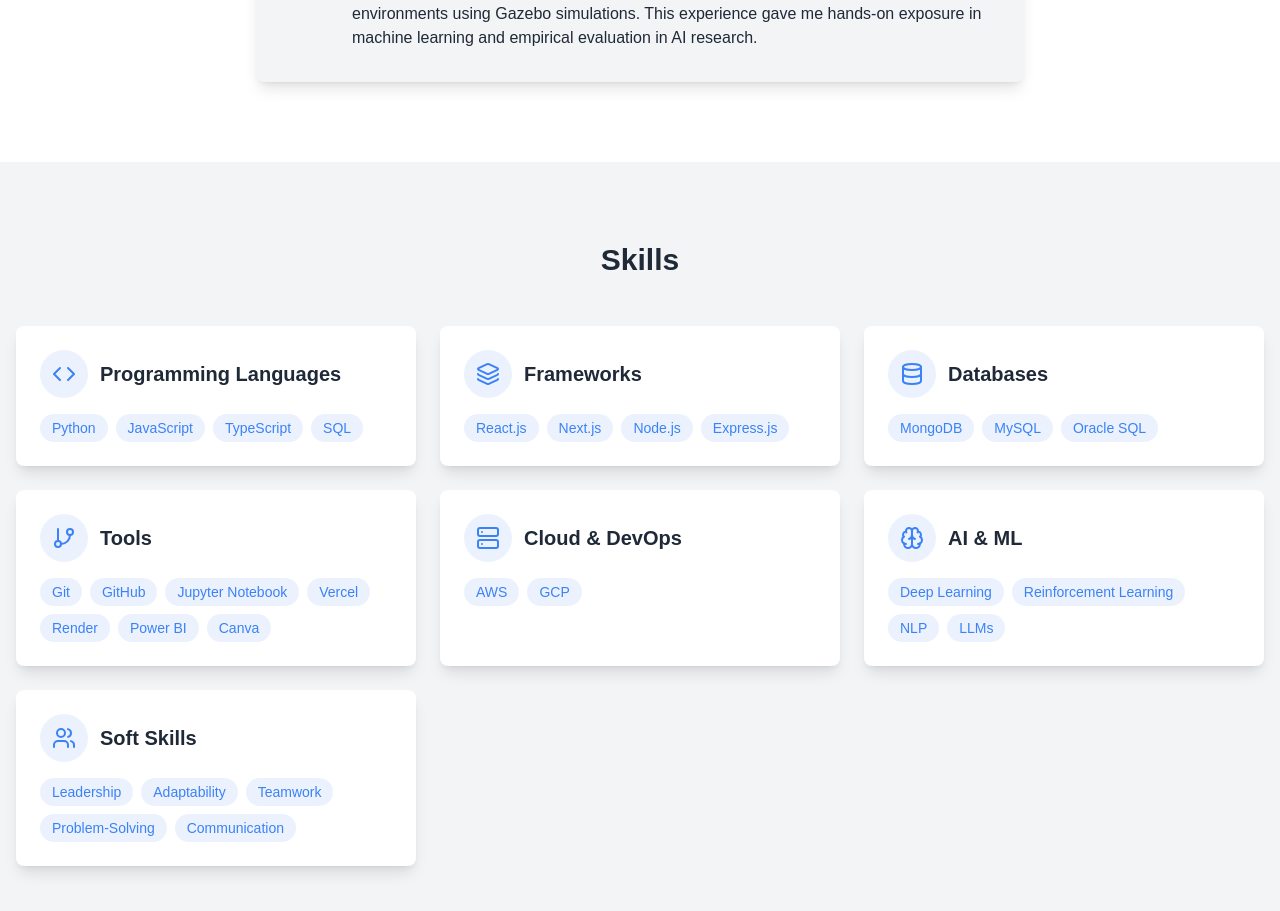
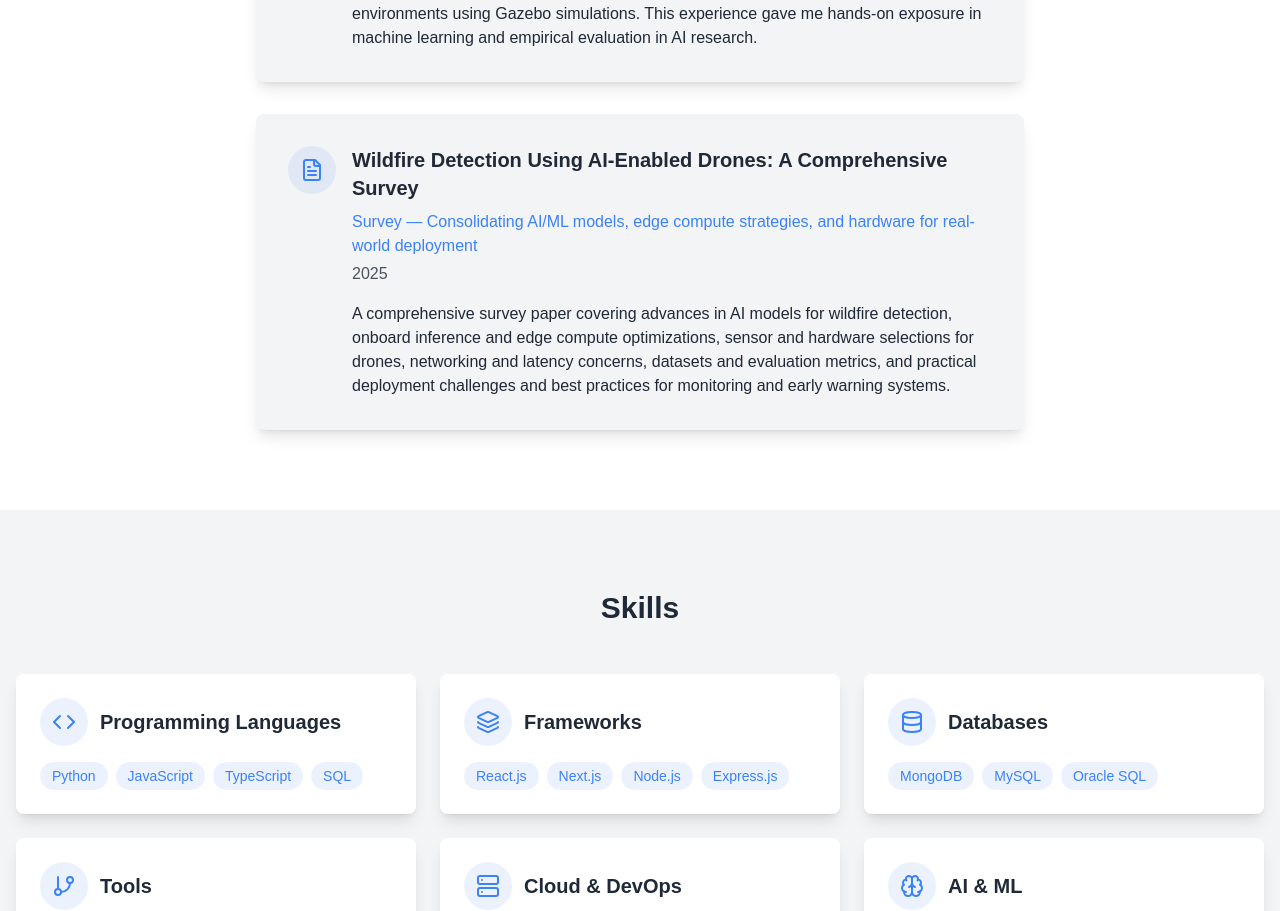
Before and after one commit to hanvithSai/HSA, a Next.js app: page / in a window 1280 px wide. Shown: the part 3386-4297 px from the top of the page. Built offline with nearby package versions, Linux system fonts and the light colour scheme.

Commit message:
AI Drone Research- Survey Paper

```diff
--- a/app/components/Research.tsx
+++ b/app/components/Research.tsx
@@ -1,11 +1,14 @@
-"use client"
+"use client";
 
-import { motion } from "framer-motion"
-import { FileText } from "lucide-react"
+import { motion } from "framer-motion";
+import { FileText } from "lucide-react";
 
 export default function Research() {
   return (
-    <section id="research" className="py-20 bg-surface-light dark:bg-surface-dark">
+    <section
+      id="research"
+      className="py-20 bg-surface-light dark:bg-surface-dark"
+    >
       <div className="container mx-auto px-4">
         <motion.h2
           initial={{ opacity: 0, y: -20 }}
@@ -29,21 +32,63 @@ export default function Research() {
             </div>
             <div>
               <h3 className="text-xl font-bold text-text-light dark:text-text-dark">
-                Efficient Decision-Making: Deep Q-Networks for Reinforcement Learning
+                Efficient Decision-Making: Deep Q-Networks for Reinforcement
+                Learning
               </h3>
               <p className="text-primary-light dark:text-primary-dark mt-2">
-                Presented at the International Conference on Computational Mathematics and Applications (ICCMA 2025)
+                Presented at the International Conference on Computational
+                Mathematics and Applications (ICCMA 2025)
               </p>
               <p className="text-text-light/80 dark:text-text-dark/80 mt-1">
                 NIT Silchar - January 16 - 18, 2025
               </p>
               <p className="text-text-light dark:text-text-dark mt-4">
-                The paper explores the application of Deep Q-Networks in reinforcement learning, comparing their performance with Monte Carlo methods in both simple and complex environments using Gazebo simulations. This experience gave me hands-on exposure in machine learning and empirical evaluation in AI research.
+                The paper explores the application of Deep Q-Networks in
+                reinforcement learning, comparing their performance with Monte
+                Carlo methods in both simple and complex environments using
+                Gazebo simulations. This experience gave me hands-on exposure in
+                machine learning and empirical evaluation in AI research.
+              </p>
+            </div>
+          </div>
+        </motion.div>
+
+        {/* New survey entry */}
+        <motion.div
+          initial={{ opacity: 0, y: 20 }}
+          whileInView={{ opacity: 1, y: 0 }}
+          viewport={{ once: true }}
+          transition={{ duration: 0.5, delay: 0.1 }}
+          className="bg-background-light dark:bg-background-dark rounded-lg p-8 shadow-lg max-w-3xl mx-auto mt-8"
+        >
+          <div className="flex items-start gap-4">
+            <div className="bg-primary-light/10 dark:bg-primary-dark/10 p-3 rounded-full text-primary-light dark:text-primary-dark flex-shrink-0">
+              <FileText className="w-6 h-6" />
+            </div>
+            <div>
+              <h3 className="text-xl font-bold text-text-light dark:text-text-dark">
+                Wildfire Detection Using AI-Enabled Drones: A Comprehensive
+                Survey
+              </h3>
+              <p className="text-primary-light dark:text-primary-dark mt-2">
+                Survey — Consolidating AI/ML models, edge compute strategies, and
+                hardware for real-world deployment
+              </p>
+              <p className="text-text-light/80 dark:text-text-dark/80 mt-1">
+                2025
+              </p>
+              <p className="text-text-light dark:text-text-dark mt-4">
+                A comprehensive survey paper covering advances in AI models for
+                wildfire detection, onboard inference and edge compute
+                optimizations, sensor and hardware selections for drones,
+                networking and latency concerns, datasets and evaluation
+                metrics, and practical deployment challenges and best practices
+                for monitoring and early warning systems.
               </p>
             </div>
           </div>
         </motion.div>
       </div>
     </section>
-  )
+  );
 }
```
